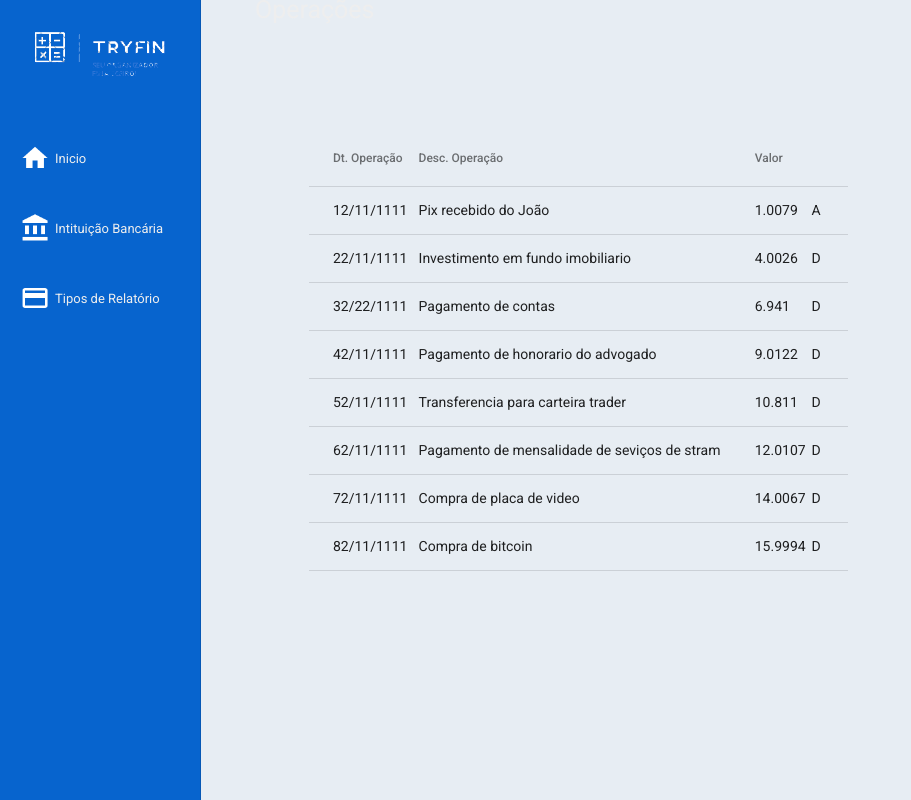
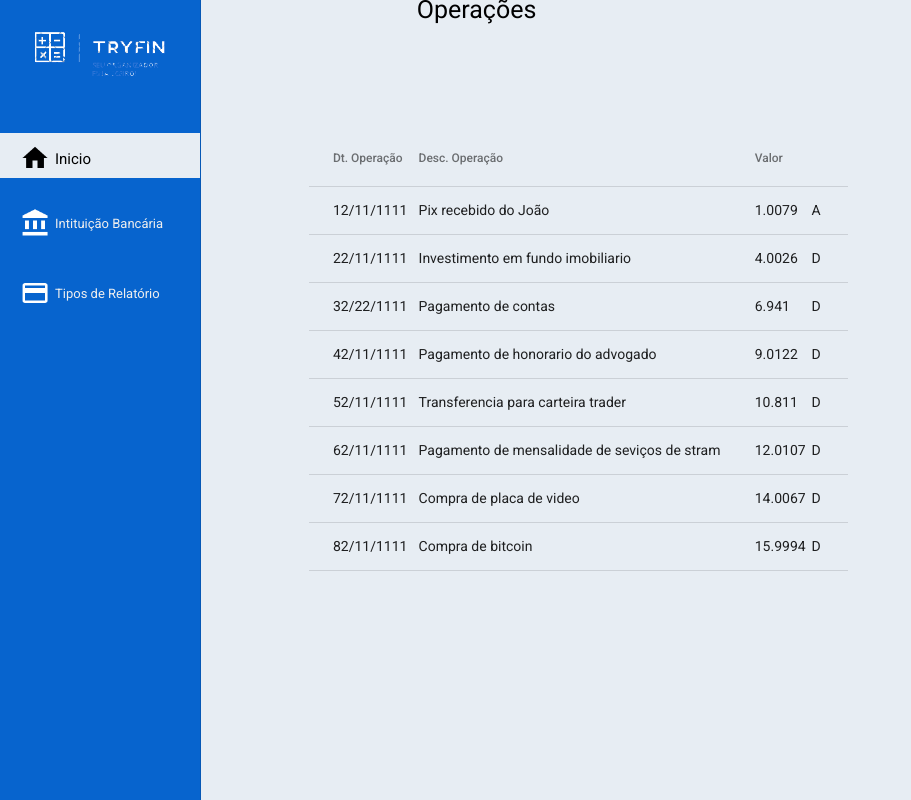
Before and after one commit to DouglasGorges/DSV-Projeto-Final-client, an Angular app: page / in a window 1280 px wide. Shown: the whole page, without its empty margins (0-911 px from the left). Built offline with nearby package versions, Linux system fonts and the light colour scheme.

Commit message:
Feito ajustes visuais, melhorias e adicionado menu com opções

```diff
--- a/src/app/components/home/home.component.css
+++ b/src/app/components/home/home.component.css
@@ -14,6 +14,16 @@
 }
 .div-btn-nav {
   height: 50px;
+}
+.div-btn-nav-active {
+  background-color: #e7edf3;
+}
+.div-btn-nav-active .lbl-icon {
+  color: #000;
+  font-size: 15px;
+}
+.div-btn-nav-active .btn-nav {
+  filter: invert(1);
 }
 .div-btn-nav:hover {
   background-color: #e7edf3;
@@ -54,8 +64,11 @@
   background-color: #e7edf3;
 }
 .lbl-op {
-  margin-top: 5em;
-  margin-left: 5%;
-  color: #eee;
+  margin-top: 10%;
+  margin-left: 20%;
+  color: rgb(0, 0, 0);
   font-size: 25px;
 }
+.submenu {
+  margin-left: 15px;
+}
--- a/src/app/components/home/home.component.html
+++ b/src/app/components/home/home.component.html
@@ -4,7 +4,7 @@
     <img src="../../../assets/images/logo1.png" width="200px">
    </div>
   <br>
-    <div class="div-btn-nav">
+    <div class="div-btn-nav-active">
       <img src="../../../assets/images/home-icon.png" class="btn-nav">
       <span class="lbl-icon">Inicio</span>
     </div>
@@ -12,18 +12,19 @@
     <div class="div-btn-nav" mat-button [matMenuTriggerFor]="menu">
       <img src="../../../assets/images/bank-icon.png" class="btn-nav">
       <span class="lbl-icon">Intituição Bancária</span>
-      <mat-menu #menu="matMenu">
+      <mat-menu #menu="matMenu" class="submenu">
+        <button mat-menu-item>Itaú</button>
         <button mat-menu-item>Nubank</button>
-        <button mat-menu-item>Itaú</button>
       </mat-menu>
     </div>
   <br>
   <div class="div-btn-nav"  mat-button [matMenuTriggerFor]="menu">
     <img src="../../../assets/images/card-icon.png"  class="btn-nav">
     <span class="lbl-icon">Tipos de Relatório</span>
-    <mat-menu #menu="matMenu">
-      <button mat-menu-item>Débitos</button>
-      <button mat-menu-item>Despesas</button>
+    <mat-menu #menu="matMenu" class="submenu">
+      <button mat-menu-item><a routerLink="/pages/bank1">Conta Corrente</a></button>
+      <button mat-menu-item><a routerLink="/pages/bank1">Conta Poupança</a></button>
+
     </mat-menu>
   </div>
   <br>
--- /dev/null
+++ b/src/app/components/pages/contaCorrente/contaCorrente.component.html
@@ -0,0 +1,3 @@
+<p>
+  contaCorrente works!
+</p>
--- /dev/null
+++ b/src/app/components/pages/contaPoupanca/contaPoupanca.component.html
@@ -0,0 +1,3 @@
+<p>
+  contaPoupanca works!
+</p>
```
Also changed, not shown: src/app/components/pages/contaCorrente/contaCorrente.component.ts (added, +15 -0 lines), src/app/components/pages/contaPoupanca/contaPoupanca.component.ts (added, +15 -0 lines), src/app/components/pages/contaCorrente/contaCorrente.component.css (added), src/app/components/pages/contaPoupanca/contaPoupanca.component.css (added), 2 other files (tests, documents, lock files or other folders).
